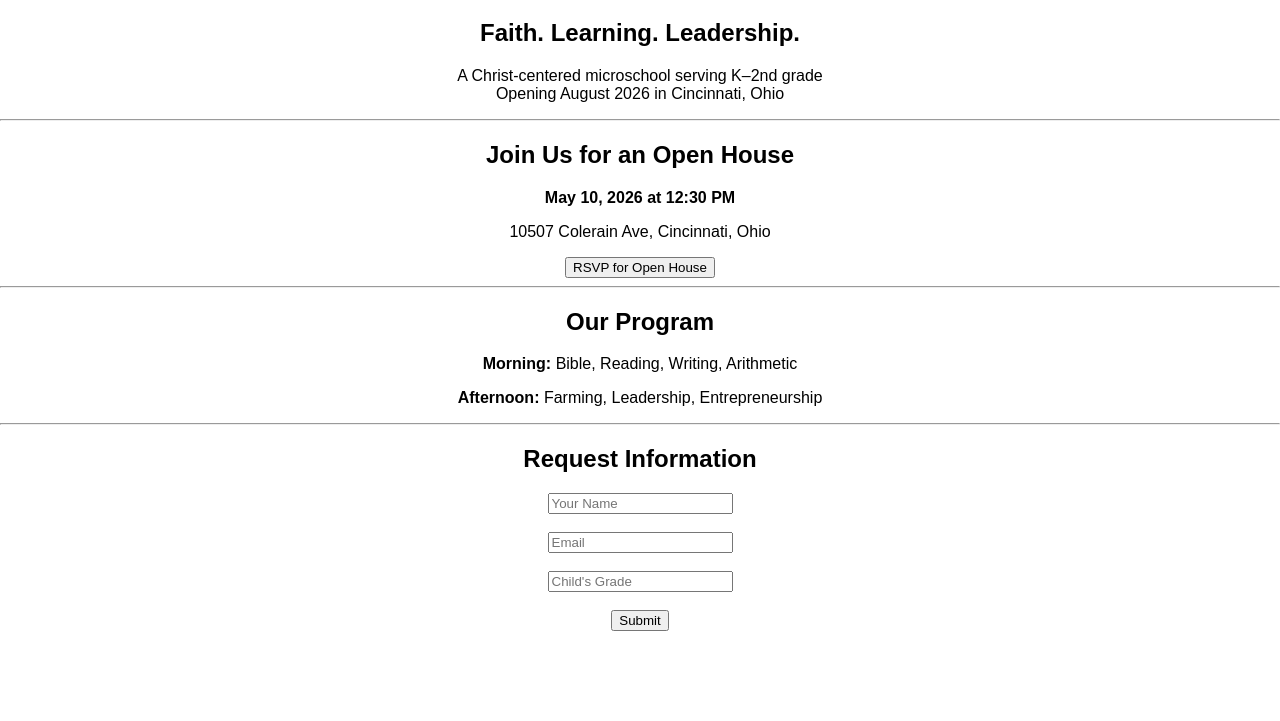
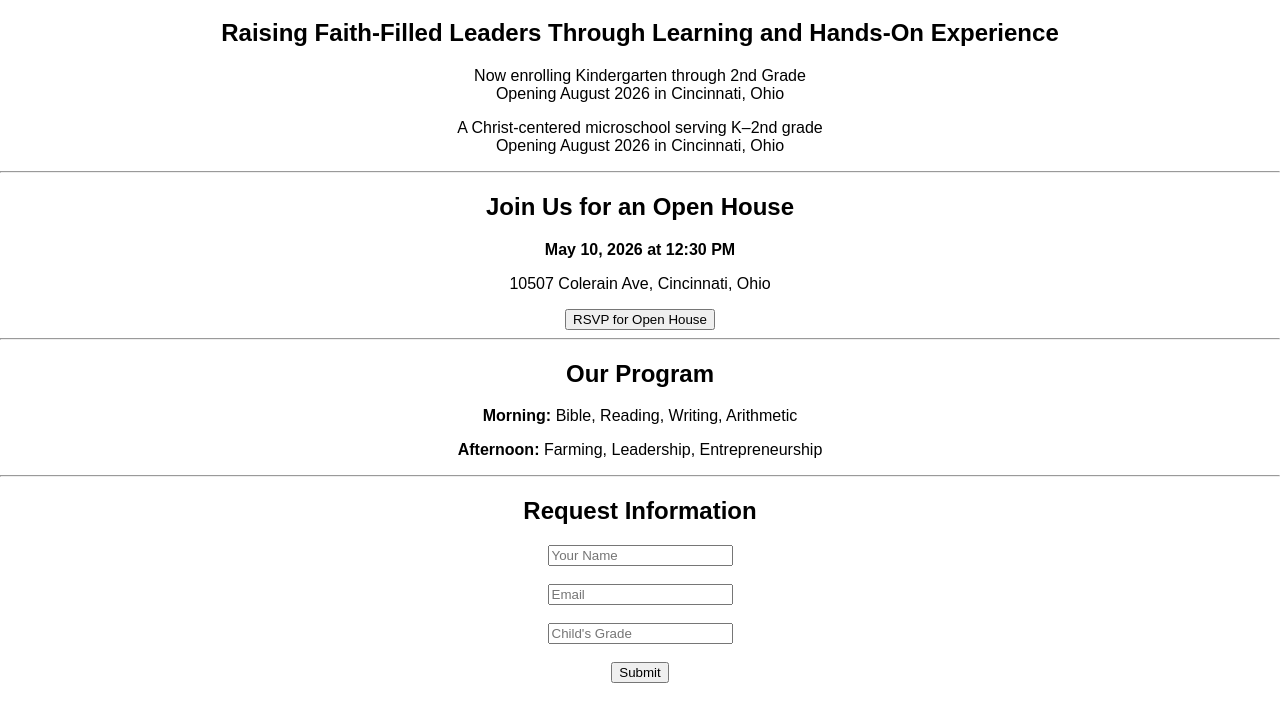
Before and after one commit to steves1975-tech/microschool-website, a plain HTML site: page index.html in a window 1280 px wide. Shown: the part 61-782 px from the top of the page. Drawn offline with Linux system fonts and the light colour scheme.

Commit message:
Update index.html

```diff
--- a/index.html
+++ b/index.html
@@ -9,7 +9,10 @@
 <body style="font-family: Arial; margin:0; text-align:center;">
 
   <h1>Christ Prince of Peace Academy</h1>
-  <h2>Faith. Learning. Leadership.</h2>
+<h2>Raising Faith-Filled Leaders Through Learning and Hands-On Experience</h2>
+
+<p>Now enrolling Kindergarten through 2nd Grade<br>
+Opening August 2026 in Cincinnati, Ohio</p>
 
   <p>A Christ-centered microschool serving K–2nd grade<br>
   Opening August 2026 in Cincinnati, Ohio</p>
```
